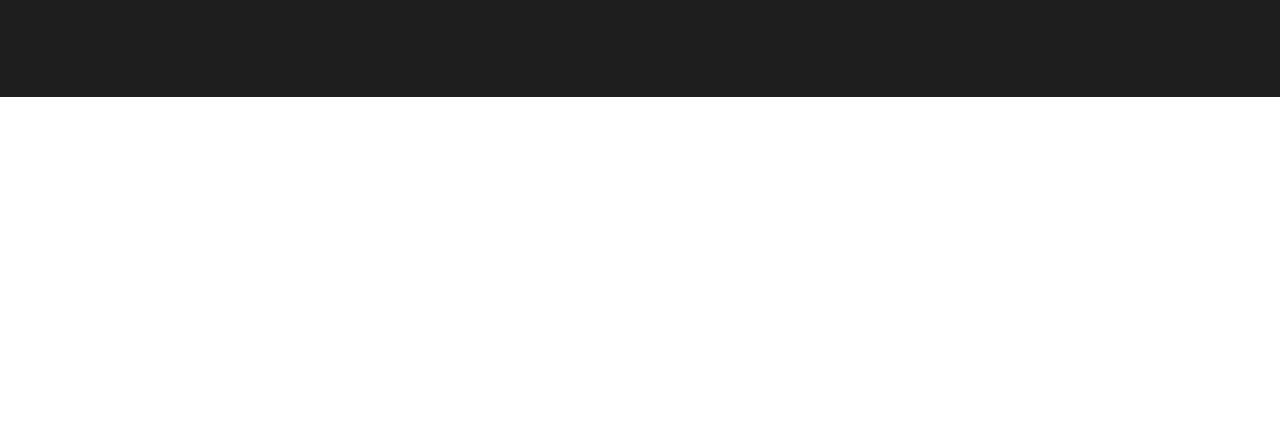
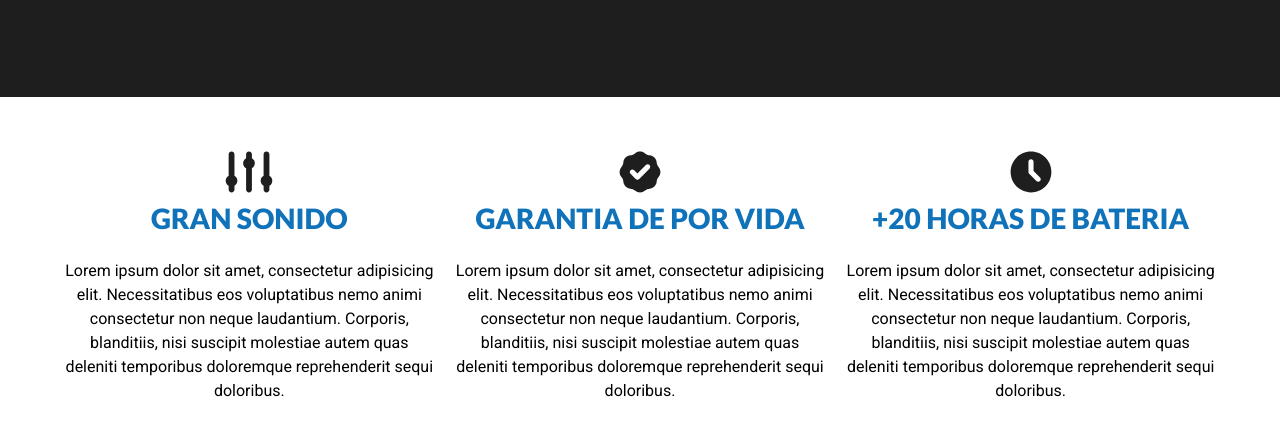
Before and after one commit to TaielNxz/sass-course-02-audifonos, a plain HTML site: page index.html in a window 1280 px wide. Shown: the part 488-924 px from the top of the page. Before the commit the page ends 800 px from the top, so only its background shows below. Drawn offline with Linux system fonts and the light colour scheme.

Commit message:
add icons section

```diff
--- a/css/app.css
+++ b/css/app.css
@@ -77,7 +77,7 @@ img {
 }
 
 .header-content {
-    padding: 5rem 0;
+    padding: var(--separacion) 0;
     text-align: center;
 }
 @media (min-width: 768px) {
@@ -118,3 +118,31 @@ img {
     font-weight: 900;
     font-size: 5rem;
 }
+
+/* ==== Icons ==== */
+.icons {
+    padding: var(--separacion) 0;
+}
+
+@media (min-width: 768px) {
+    .icons {
+        display: grid;
+        grid-template-columns: repeat( 3, 1fr );
+        gap: 2rem;
+    }
+}
+
+.icon {
+    text-align: center;
+}
+
+.icon img {
+    width: 5rem;
+    margin: 0 auto;
+}
+
+.icon h3 {
+    margin: 0 0 2rem 0;
+    text-transform: uppercase;
+    color: var(--primario);
+}
--- a/index.html
+++ b/index.html
@@ -45,5 +45,26 @@
             </div>
         </div>
     </header>
+    <section class="conteiner">
+        <div class="icons">
+            <div class="icon">
+                <img src="img/icono-sonido.svg" alt="great sound icon">
+                <h3>Gran Sonido</h3>
+                <p>Lorem ipsum dolor sit amet, consectetur adipisicing elit. Necessitatibus eos voluptatibus nemo animi consectetur non neque laudantium. Corporis, blanditiis, nisi suscipit molestiae autem quas deleniti temporibus doloremque reprehenderit sequi doloribus.</p>
+            </div>
+
+            <div class="icon">
+                <img src="img/icono-garantia.svg" alt="warranty icon">
+                <h3>Garantia de por vida</h3>
+                <p>Lorem ipsum dolor sit amet, consectetur adipisicing elit. Necessitatibus eos voluptatibus nemo animi consectetur non neque laudantium. Corporis, blanditiis, nisi suscipit molestiae autem quas deleniti temporibus doloremque reprehenderit sequi doloribus.</p>
+            </div>
+
+            <div class="icon">
+                <img src="img/icono-bateria.svg" alt="battery icon">
+                <h3>+20 horas de bateria</h3>
+                <p>Lorem ipsum dolor sit amet, consectetur adipisicing elit. Necessitatibus eos voluptatibus nemo animi consectetur non neque laudantium. Corporis, blanditiis, nisi suscipit molestiae autem quas deleniti temporibus doloremque reprehenderit sequi doloribus.</p>
+            </div>
+        </div>
+    </section>
 </body>
 </html>
```
